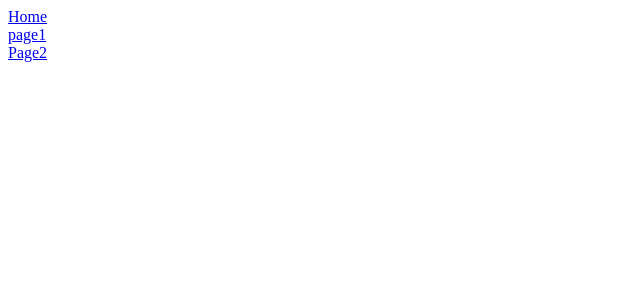
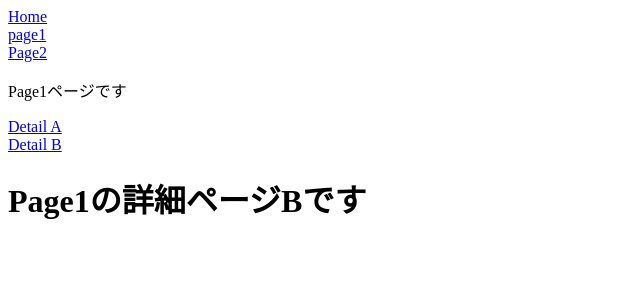
Before and after one commit to XeicuLy/react-router-practice, a React (Vite) app: page /page1/detailB in a window 1280 px wide. Before the commit this address had no page. Shown: the top 300 px of the page, without its empty margins (0-640 px from the left). Built offline with nearby package versions, Linux system fonts and the light colour scheme.

Commit message:
:sparkles: feat: ネストされたページ遷移機能追加
ネストされたページ遷移の方法を記述しました。

```diff
--- a/src/App.jsx
+++ b/src/App.jsx
@@ -2,6 +2,8 @@
 
 import { Home } from './Home';
 import { Page1 } from './Page1';
+import { Page1DetailA } from './Page1DetailA';
+import { Page1DetailB } from './Page1DetailB';
 import { Page2 } from './Page2';
 
 export const App = () => {
@@ -16,7 +18,14 @@
       </div>
       <Routes>
         <Route path='/' element={<Home />} />
-        <Route path='/page1' element={<Page1 />} />
+        <Route path='/page1' element={<Page1 />}>
+          <Route path='detailA' element={<Page1DetailA />}>
+            DetailA
+          </Route>
+          <Route path='detailB' element={<Page1DetailB />}>
+            DetailB
+          </Route>
+        </Route>
         <Route path='/page2' element={<Page2 />} />
       </Routes>
     </BrowserRouter>
--- a/src/Page1.jsx
+++ b/src/Page1.jsx
@@ -1,7 +1,15 @@
+import { Link, Outlet } from 'react-router-dom';
+
 export const Page1 = () => {
   return (
-    <div>
-      <p>Page1ページです</p>
-    </div>
+    <>
+      <div>
+        <p>Page1ページです</p>
+        <Link to='detailA'>Detail A</Link>
+        <br />
+        <Link to='detailB'>Detail B</Link>
+      </div>
+      <Outlet />
+    </>
   );
 };
--- /dev/null
+++ b/src/Page1DetailA.jsx
@@ -0,0 +1,7 @@
+export const Page1DetailA = () => {
+  return (
+    <div>
+      <h1>Page1の詳細ページAです</h1>
+    </div>
+  );
+};
--- /dev/null
+++ b/src/Page1DetailB.jsx
@@ -0,0 +1,7 @@
+export const Page1DetailB = () => {
+  return (
+    <div>
+      <h1>Page1の詳細ページBです</h1>
+    </div>
+  );
+};
```
